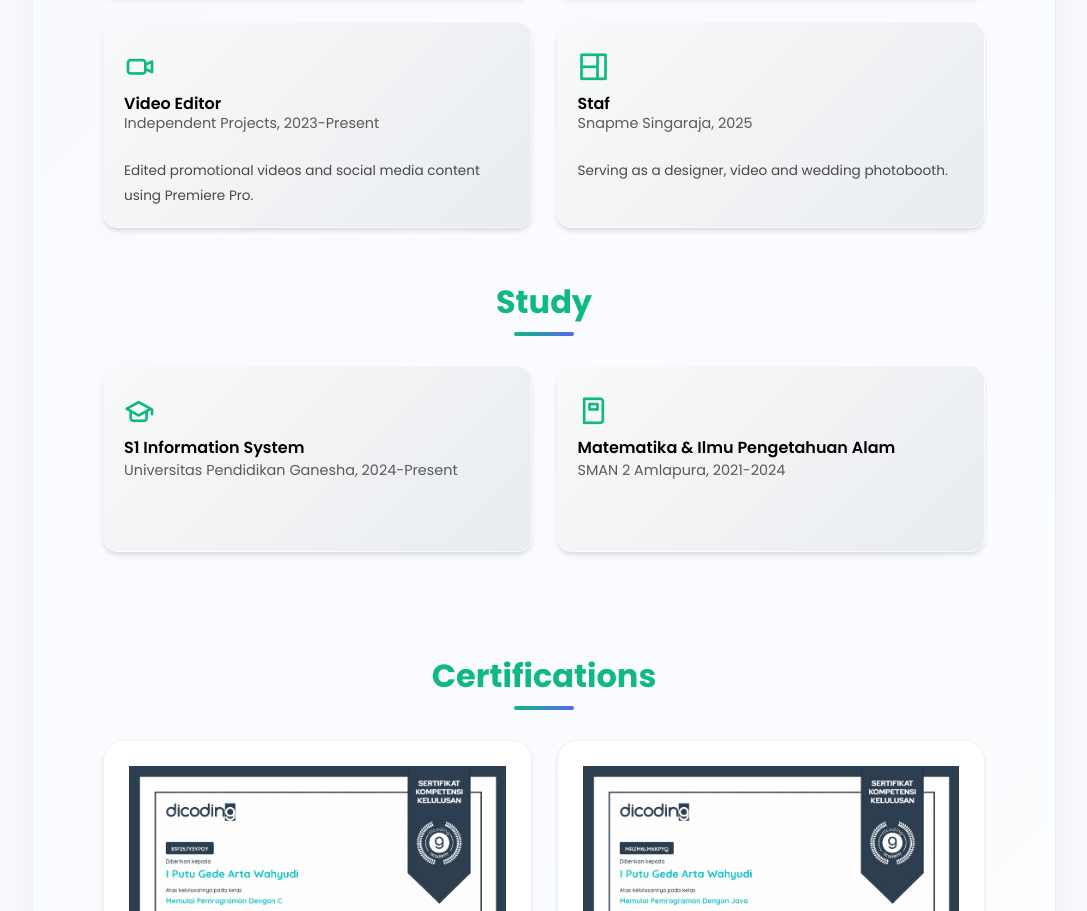
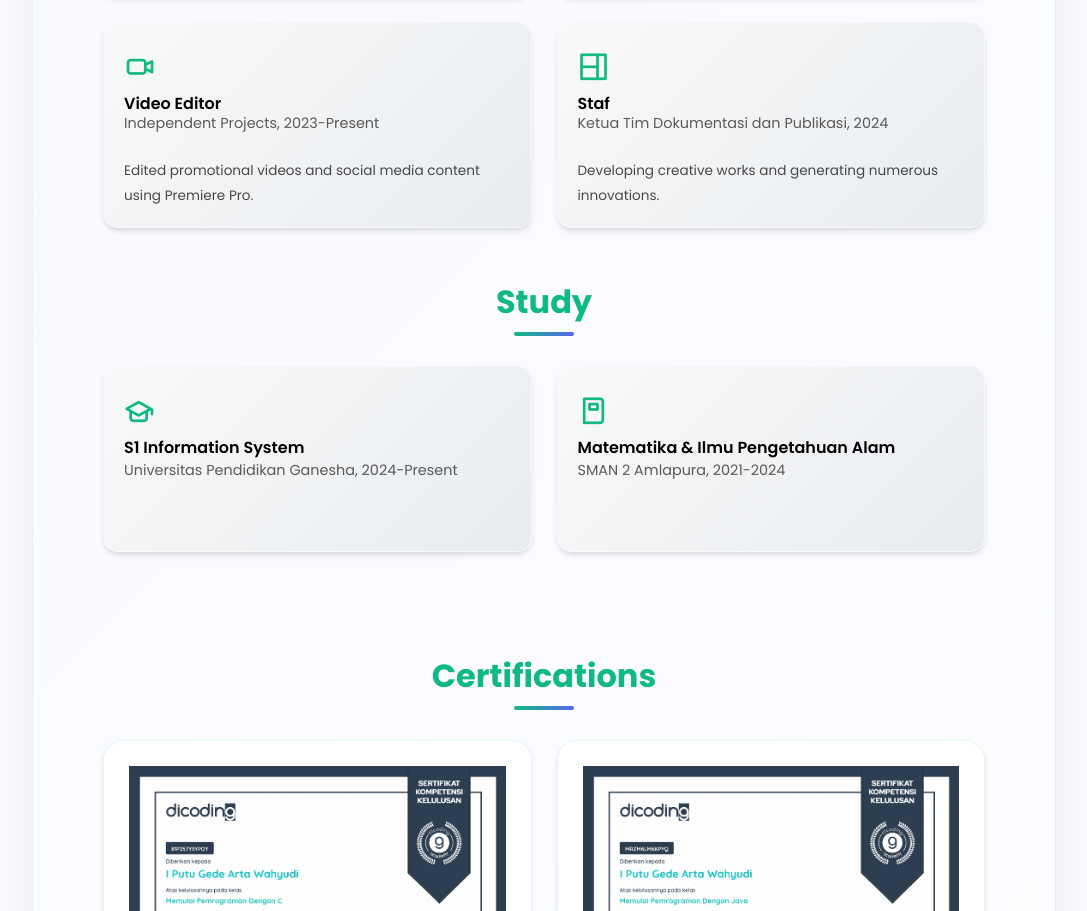
Before and after one commit to whyydii/Personal_Branding, a plain HTML site: page index.html in a window 1280 px wide. Shown: the part 1691-2602 px from the top of the page, without its empty margins (96-1183 px from the left). Drawn offline with nearby package versions, Linux system fonts and the light colour scheme.

Commit message:
edit isinya

```diff
--- a/index.html
+++ b/index.html
@@ -126,8 +126,8 @@
                                 <div class="experience-item">
                                     <i class="uil uil-web-grid"></i>
                                     <h4>Staf</h4>
-                                    <p>Snapme Singaraja, 2025</p>
-                                    <span>Serving as a designer, video and wedding photobooth.</span>
+                                    <p>Ketua Tim Dokumentasi dan Publikasi, 2024</p>
+                                    <span>Developing creative works and generating numerous innovations.</span>
                                 </div>
                             </div>
                         </div>
```
